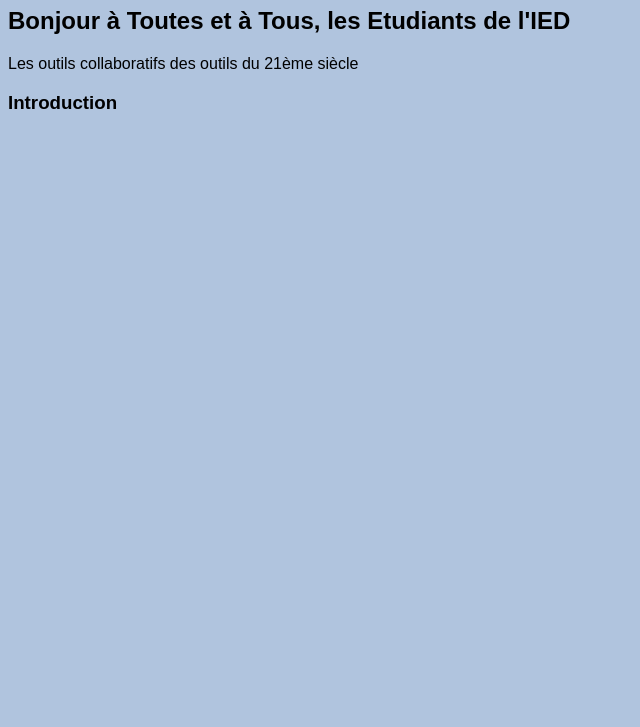
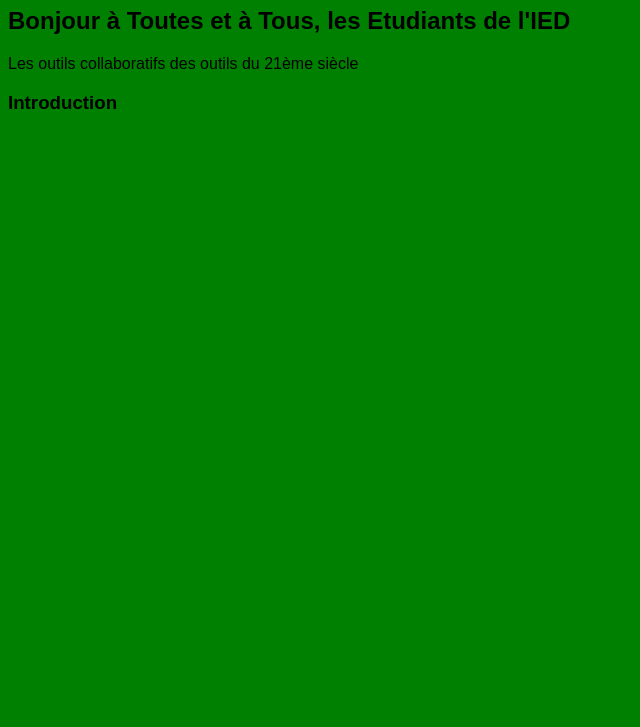
Before and after one commit to geroni-mo/commandes_git, a plain HTML site: page index.html in a window 1280 px wide. Shown: the part 73-800 px from the top of the page, without its empty margins (0-640 px from the left). Drawn offline with Linux system fonts and the light colour scheme.

Commit message:
changement css background couleur verte

```diff
--- a/css/style.css
+++ b/css/style.css
@@ -1,5 +1,5 @@
 body {
      font-family: 'source-code-pro', Arial, sans-serif;
      font-size: 100%;
-     background-color: lightsteelblue;
+     background-color: green;
 }
```
